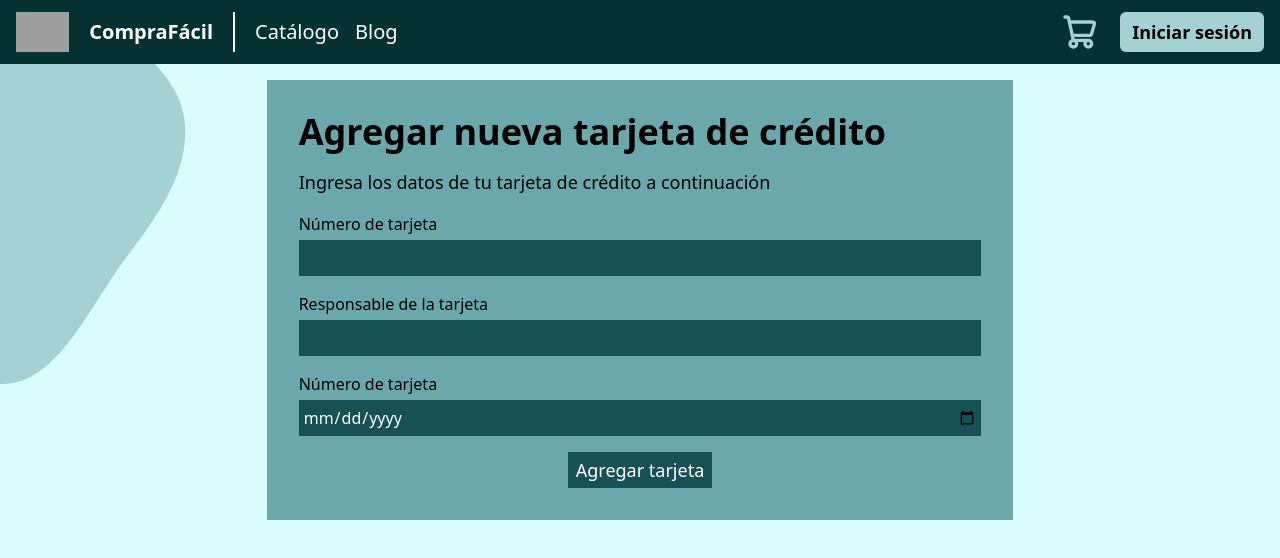
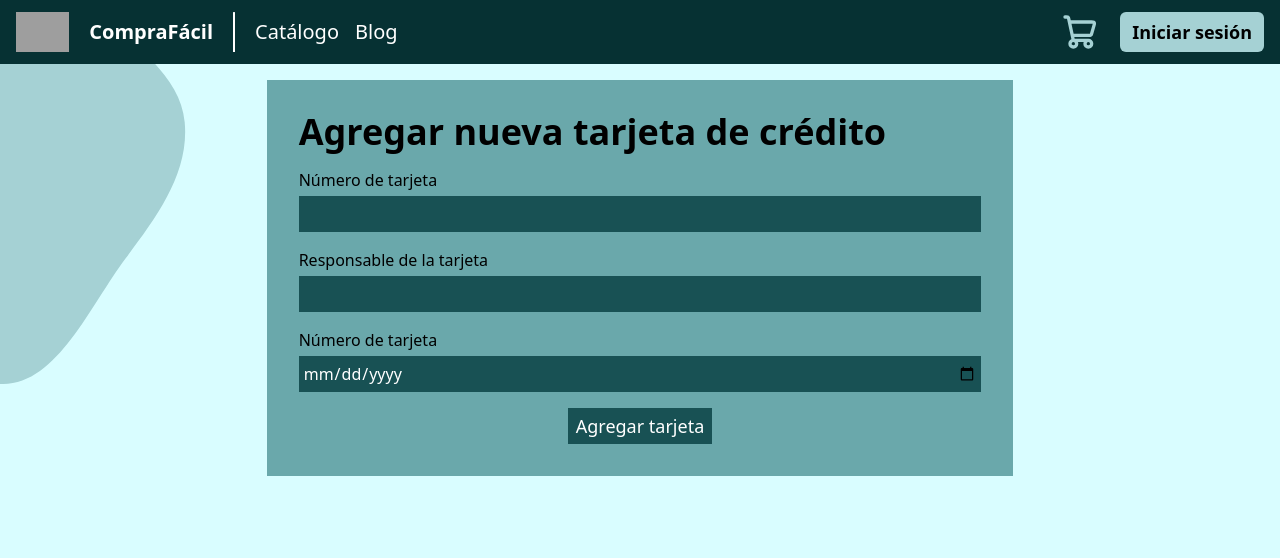
Before and after one commit to Seb0927/CompraFacilInaccessible, a React (Vite) app: page /payment/addcard in a window 1280 px wide. Shown: the top 558 px of the page. Built offline with nearby package versions, Linux system fonts and the light colour scheme; grey boxes are pictures that could not be loaded.

Commit message:
feat(3.3.2): remove instructions about how to fill the form

```diff
--- a/src/components/payment/card/add/AddCard.jsx
+++ b/src/components/payment/card/add/AddCard.jsx
@@ -44,7 +44,6 @@ const AddCard = () => {
       <section className='flex flex-col space-y-4 h-auto w-full md:w-4/5 lg:w-8/12 py-8 px-8 bg-blue-medium-light'>
         <form className='flex flex-col space-y-4' onSubmit={handleSubmit}>
           <h1 className='text-4xl font-bold'>Agregar nueva tarjeta de crédito</h1>
-          <p className='text-lg'>Ingresa los datos de tu tarjeta de crédito a continuación</p>
 
           {error && (
             <p
```
